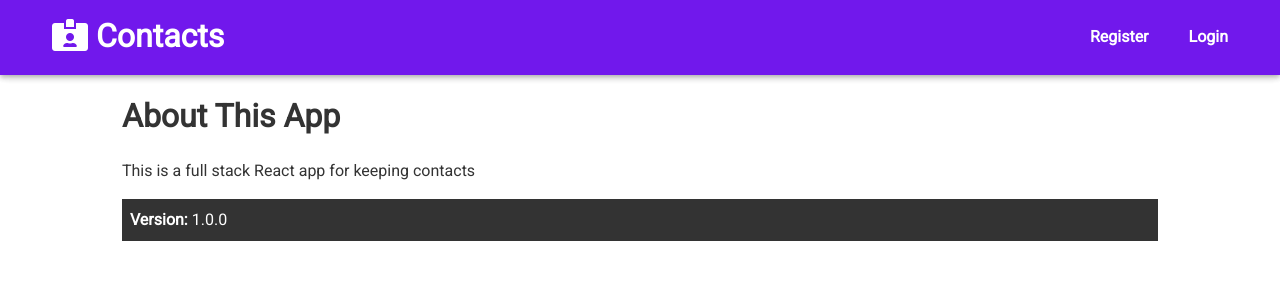
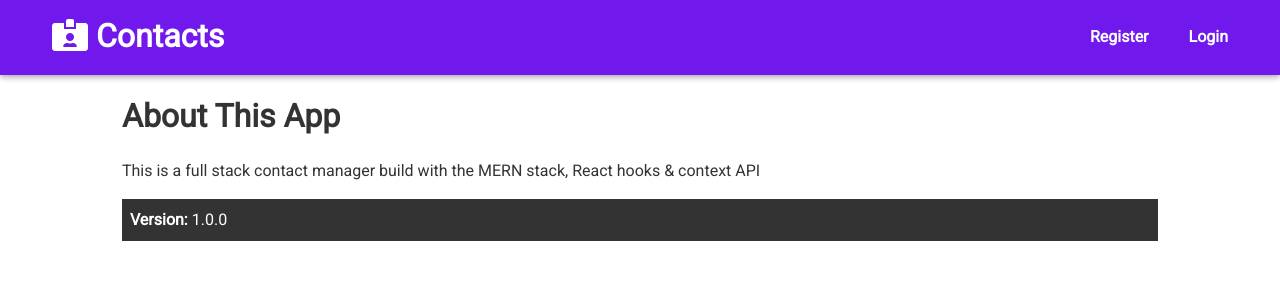
Before and after one commit to koftov/contact-keeper, a React (Create React App) app in the folder client/: page /about in a window 1280 px wide. Shown: the top 300 px of the page. Built offline with nearby package versions, Linux system fonts and the light colour scheme; no server answers.

Commit message:
Update About.js

```diff
--- a/client/src/components/pages/About.js
+++ b/client/src/components/pages/About.js
@@ -5,7 +5,7 @@ const About = () => {
     <div>
       <h1>About This App</h1>
       <p className='my-1'>
-        This is a full stack React app for keeping contacts
+        This is a full stack contact manager build with the MERN stack, React hooks & context API
       </p>
       <p className='bg-dark p'>
         <strong>Version: </strong> 1.0.0
```
